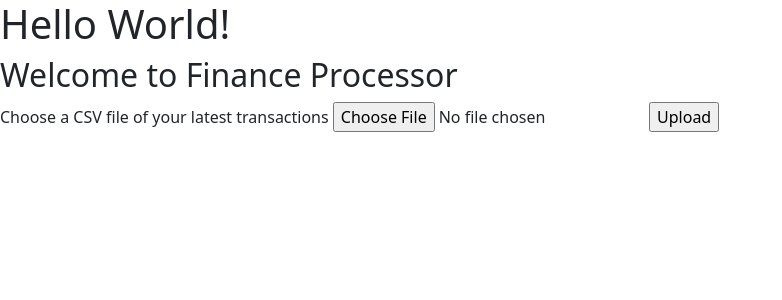
After one commit to Leepzig/flask-finance-website, a Flask app: page /upload in a window 1280 px wide. The commit adds this page. Shown: the top 300 px of the page, without its empty margins (0-782 px from the left). Run offline with Flask 2, Linux system fonts and the light colour scheme; parts of the project's set-up code (start-up, migrations or seed data) failed here and were passed over.

```diff
--- a/main.py
+++ b/main.py
@@ -1,24 +1,44 @@
-from flask import Flask, render_template, request, url_for
-# import pandas as pd
-# from utils.capital_one_transactions_dataframe import Transactions_Dataframe
+from flask import Flask, render_template, request, url_for, flash, redirect
+from werkzeug.utils import secure_filename
 import db.db as db
-# from utils.capital_one_transactions_dataframe import grp
+import os
+
+UPLOAD_FOLDER = "./db/temp_csv"
+ALLOWED_EXTENSIONS = {"csv"}
+#TODO decide max size of temp files
+# app.config['MAX_CONTENT_LENGTH'] = 16 * 1000 * 1000
 
 app = Flask(__name__)
+app.config['UPLOAD_FOLDER'] = UPLOAD_FOLDER
 
-# testing df display:
-# dataframe = pd.read_csv("./temp_test_csv/October_2022.csv")
+def allowed_file(filename):
+    return '.' in filename and filename.rsplit('.', 1)[1].lower() in ALLOWED_EXTENSIONS
 
-# file = db.get_csv("October_2022.csv")
-
-# df = Transactions_Dataframe.Transactions_Dataframe(file["file"])
-dataframe=db.get_transactions_summary_timeframe('2022-12-1','2022-12-31')
-print(f"LINE 16 {dataframe}")
-
+##########Routes##################
 
 @app.route("/")
 def welcome():
     return render_template("index.html")
+
+@app.route("/upload", methods=["POST", "GET"])
+def upload_file():
+    print(request.files)
+    test = 'file' not in request.files
+    print(f"TESTTTTTTTTT: {test}")
+    if request.method=="POST":
+        if 'file' not in request.files:
+            flash('No file chosen')
+            return redirect(request.url)
+        file = request.files['file']
+        if file.filename == '':
+            flash('No Selected File')
+            return redirect(request.url)
+        if file and allowed_file(file.filename):
+            filename = secure_filename(file.filename)
+            file.save(os.path.join(app.config['UPLOAD_FOLDER'], filename))
+            ## what to do after this?
+        return render_template("spread_sheet.html", dataframe=db.get_transactions_in_specified_time("2022-12-1", "2022-12-31"))
+    return render_template("upload.html")
 
 @app.route("/home", methods=["POST", "GET"])
 def get_table():
--- a/templates/index.html
+++ b/templates/index.html
@@ -8,27 +8,8 @@
     <body>
         <h1>Hello World!</h1>
         <h2>Welcome to Finance Processor</h2>
-        <form>
-            <input type="file" id="myFile" name="filename">
-            <button type="submit">Upload</button>
-        </form>
         <div class="dashboard">
-            <br/>
-            <form method="POST" action="">
-                <label for="start_date" name="start_date">Start Date</label>
-                <input name="start_date" type="date"/>
-                <label name="end_date">End Date</label>
-                <input name="end_date" type="date"/>
-                <br>
-                <label name="table_type">Table Type:</label>
-                <!-- <input name="table_type" type="text"/> -->
-                <select name="table_type" id="table_type">
-                    <option value="summary">Summary</option>
-                    <option value="details">Details</option>
-                </select>
-                <input type="submit" value="Submit"/>
-            </form>
-            <br/>
+
 
             {% block content %}
             {% endblock %}
--- /dev/null
+++ b/templates/upload.html
@@ -0,0 +1,8 @@
+{% extends 'index.html' %}
+{% block content %}
+<form method="POST" enctype=multipart/form-data>
+    <label>Choose a CSV file of your latest transactions</label>
+    <input type="file" id="myFile" name="file">
+    <input type="submit" value="Upload">
+</form>
+{% endblock %}
```
Also changed, not shown: NOTES.md (+5 -5 lines), db/db.py (+13 -8 lines), templates/spread_sheet.html (+16 -0 lines), 1 other file.
